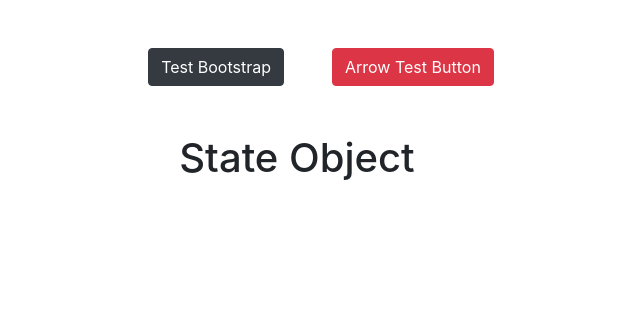
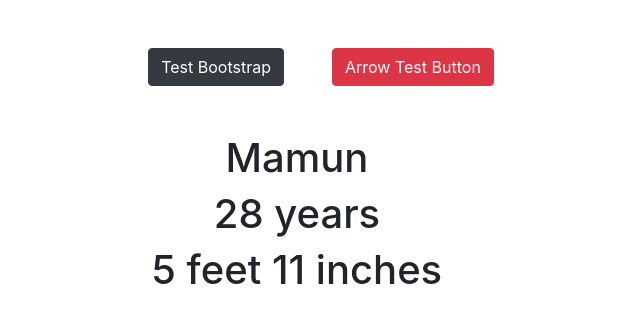
Before and after one commit to mamuncse15031/CSS-React-Bootstrap, a React (Create React App) app: page / in a window 1280 px wide. Shown: the top 322 px of the page, without its empty margins (343-983 px from the left). Built offline with nearby package versions, Linux system fonts and the light colour scheme.

Commit message:
state keyword using constructor

```diff
--- a/src/mycomponents/StateObj.js
+++ b/src/mycomponents/StateObj.js
@@ -1,13 +1,29 @@
 import React, {Component} from 'react'
 
 class StateObj extends Component{
+
+    constructor(){
+        super()
+
+        this.state={
+            name: "Mamun",
+            age: "28 years",
+            height: "5 feet 11 inches"
+
+        }
+    }
 
 
 
     render(){
 
-        return <h1>State Object</h1>
-    }
+        return <div>
+                <h1>{this.state.name}</h1>
+                <h1>{this.state.age}</h1>
+                <h1>{this.state.height}</h1>
+
+            </div>
+            }
 }
 
 export default StateObj;
```
Also changed, not shown: 1 other file (tests, documents, lock files or other folders).
